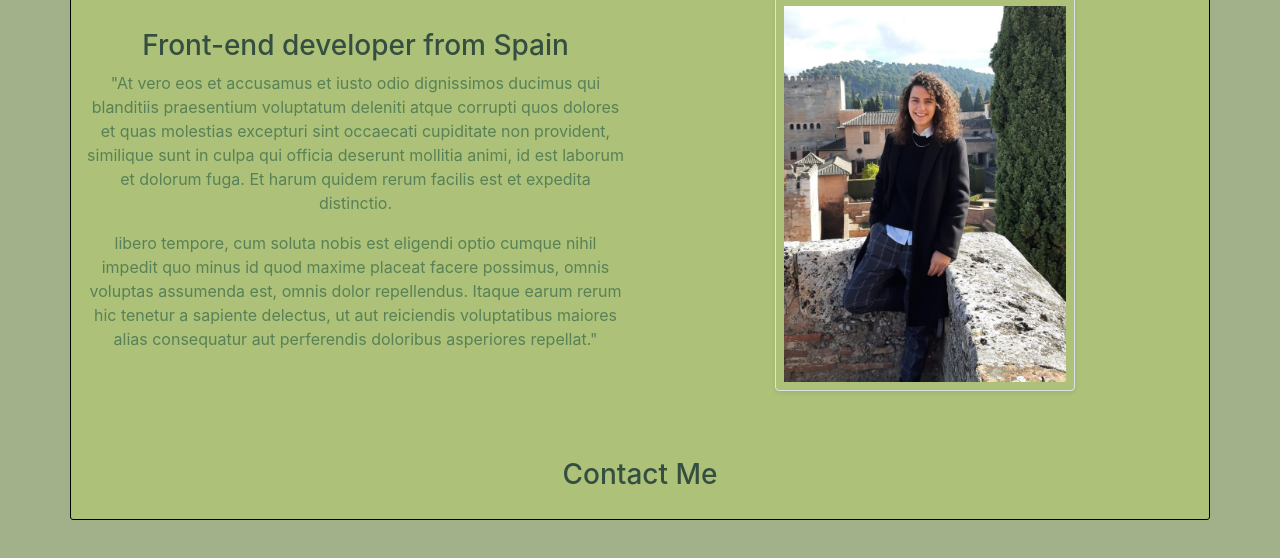
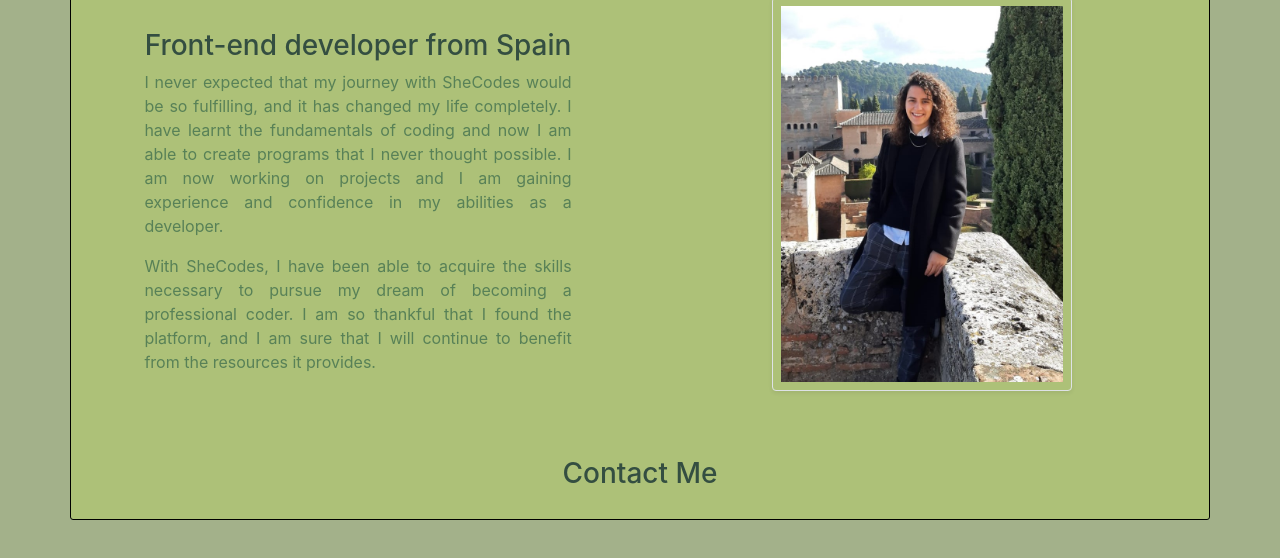
Before and after one commit to Raquel162/Portfolio, a plain HTML site: page about.html in a window 1280 px wide. Shown: the part 162-720 px from the top of the page. Drawn offline with nearby package versions, Linux system fonts and the light colour scheme.

Commit message:
fixed SEO and added correct text descriptions

```diff
--- a/about.html
+++ b/about.html
@@ -23,7 +23,9 @@
         class="navbar navbar-expand-lg navbar-light"
         style="background-color: #a3b18a"
       >
-        <a class="navbar-brand" href="index.html">Raquel Sánchez</a>
+        <a class="navbar-brand" href="index.html" title="Homepage"
+          >Raquel Sánchez</a
+        >
         <button
           class="navbar-toggler"
           type="button"
@@ -78,34 +80,33 @@
           <div class="row">
             <div class="col-md-6">
               <h3>Front-end developer from Spain</h3>
-
-              <p>
-                "At vero eos et accusamus et iusto odio dignissimos ducimus qui
-                blanditiis praesentium voluptatum deleniti atque corrupti quos
-                dolores et quas molestias excepturi sint occaecati cupiditate
-                non provident, similique sunt in culpa qui officia deserunt
-                mollitia animi, id est laborum et dolorum fuga. Et harum quidem
-                rerum facilis est et expedita distinctio.
-              </p>
-              <p>
-                libero tempore, cum soluta nobis est eligendi optio cumque nihil
-                impedit quo minus id quod maxime placeat facere possimus, omnis
-                voluptas assumenda est, omnis dolor repellendus. Itaque earum
-                rerum hic tenetur a sapiente delectus, ut aut reiciendis
-                voluptatibus maiores alias consequatur aut perferendis doloribus
-                asperiores repellat."
-              </p>
+              <div class="description-text">
+                <p>
+                  I never expected that my journey with SheCodes would be so
+                  fulfilling, and it has changed my life completely. I have
+                  learnt the fundamentals of coding and now I am able to create
+                  programs that I never thought possible. I am now working on
+                  projects and I am gaining experience and confidence in my
+                  abilities as a developer.
+                </p>
+                <p>
+                  With SheCodes, I have been able to acquire the skills
+                  necessary to pursue my dream of becoming a professional coder.
+                  I am so thankful that I found the platform, and I am sure that
+                  I will continue to benefit from the resources it provides.
+                </p>
+              </div>
             </div>
             <div class="col-md-6">
               <img
                 src="img/granada2.jpg"
-                alt="pic"
+                alt="Picture of Raquel in Granada"
                 class="img-fluid rounded shadow-sm p-2 border"
                 width="300px"
               />
             </div>
           </div>
-          <h3><a href="contact.html">Contact Me</a></h3>
+          <h3><a href="contact.html" title="Contact Page">Contact Me</a></h3>
         </div>
       </div>
     </div>
--- a/src/style.css
+++ b/src/style.css
@@ -14,8 +14,7 @@ body {
   display: block;
   margin-top: 2%;
   margin-bottom: 2%;
-  padding-top: 20px;
-  padding-bottom: 20px;
+  padding: 20px;
   border: 1px solid black;
   border-radius: 3px;
   background-color: var(--fourth-color);
@@ -37,6 +36,11 @@ body {
 }
 .portfolio h3 {
   margin-top: 0%;
+}
+.description-text {
+  text-align: justify;
+  margin-left: 10%;
+  margin-right: 10%;
 }
 h1,
 h2,
```
Also changed, not shown: contact.html (+10 -2 lines), index.html (+15 -15 lines).
